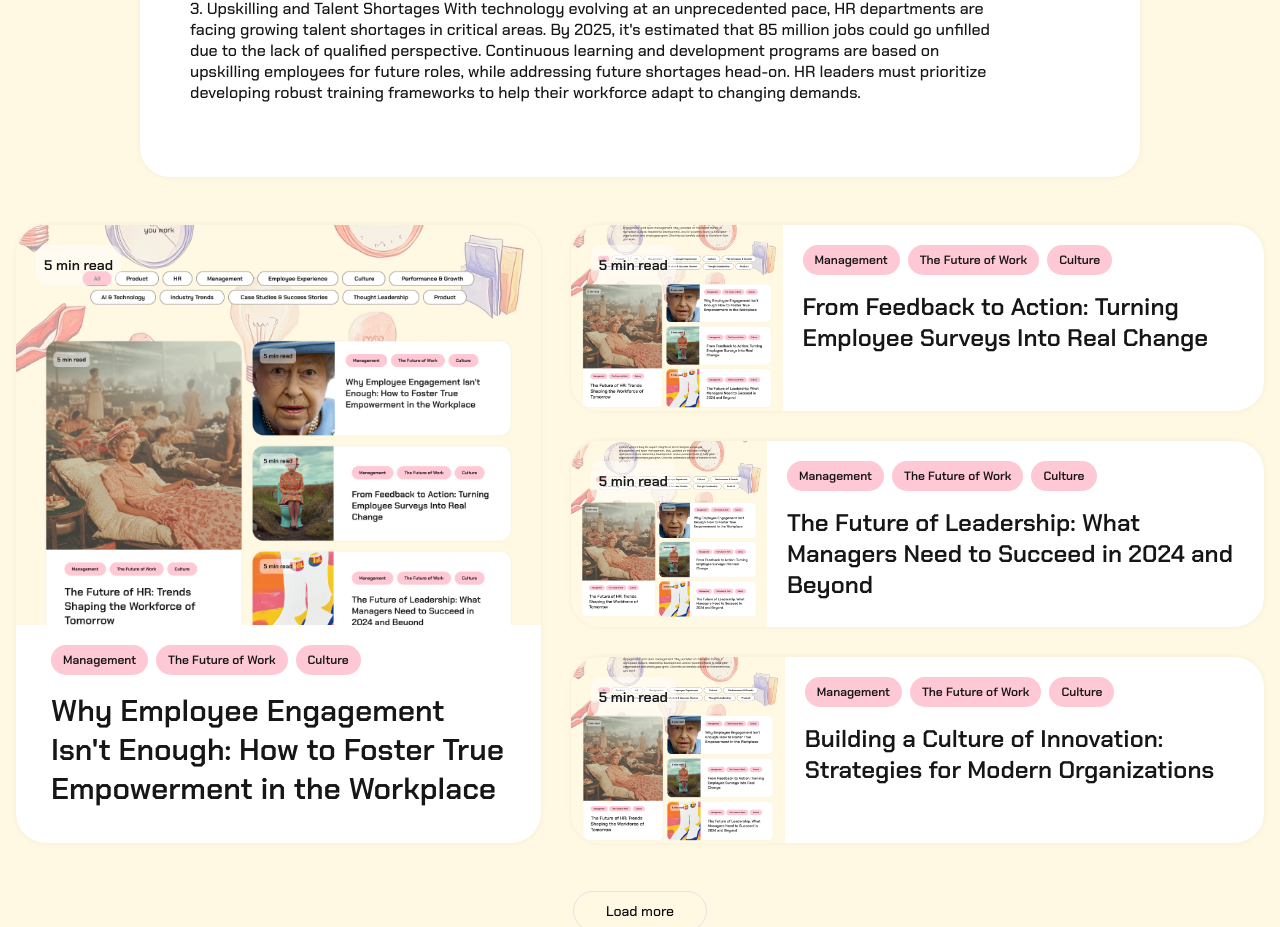
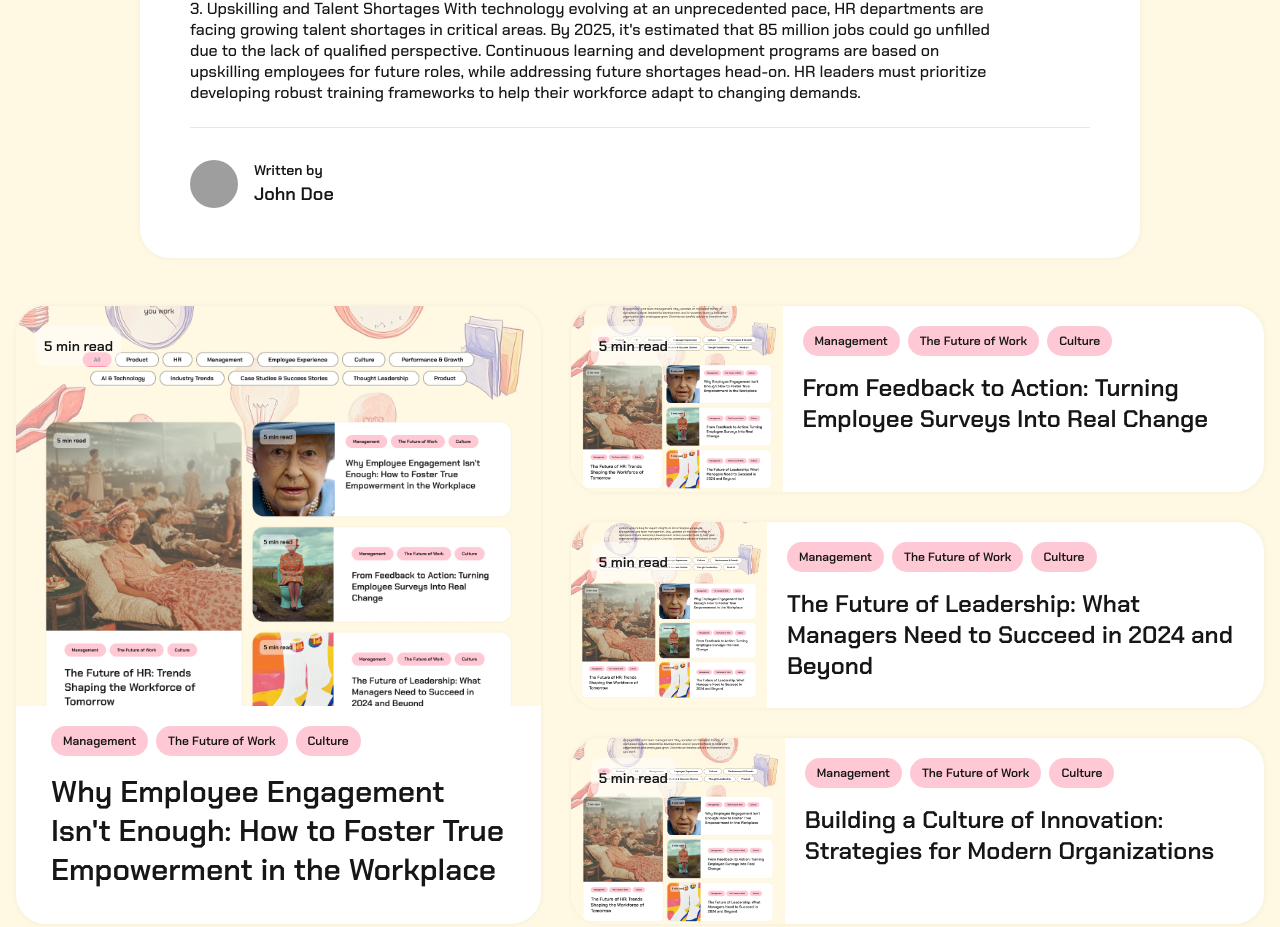
Before and after one commit to adamhjort/sprowweb, a React (Vite) app: page /blog/1 in a window 1280 px wide. Shown: the part 1153-2080 px from the top of the page. Built offline with nearby package versions, Linux system fonts and the light colour scheme; grey boxes are pictures that could not be loaded.

Commit message:
Add author information to blog posts
Implemented functionality to display the author's profile at the bottom of specific blog posts, including a round picture and name. This feature connects to the WordPress author data.
[skip gpt_engineer]

```diff
--- a/src/pages/BlogPost.tsx
+++ b/src/pages/BlogPost.tsx
@@ -2,6 +2,7 @@ import { Button } from "@/components/ui/button";
 import { Link } from "react-router-dom";
 import { RecentBlogPosts } from "@/components/blog/RecentBlogPosts";
 import { useParams } from "react-router-dom";
+import { Avatar, AvatarFallback, AvatarImage } from "@/components/ui/avatar";
 
 const BlogPost = () => {
   const { id } = useParams();
@@ -24,6 +25,10 @@ const BlogPost = () => {
       3. Upskilling and Talent Shortages
       With technology evolving at an unprecedented pace, HR departments are facing growing talent shortages in critical areas. By 2025, it's estimated that 85 million jobs could go unfilled due to the lack of qualified perspective. Continuous learning and development programs are based on upskilling employees for future roles, while addressing future shortages head-on. HR leaders must prioritize developing robust training frameworks to help their workforce adapt to changing demands.
     `,
+    author_info: {
+      name: "John Doe",
+      avatar: "https://api.dicebear.com/7.x/avataaars/svg?seed=John"
+    }
   };
 
   return (
@@ -69,6 +74,18 @@ const BlogPost = () => {
                 </p>
               ))}
             </div>
+
+            {/* Author */}
+            <div className="flex items-center gap-4 pt-8 border-t border-gray-200">
+              <Avatar className="h-12 w-12">
+                <AvatarImage src={post.author_info.avatar} alt={post.author_info.name} />
+                <AvatarFallback>{post.author_info.name.charAt(0)}</AvatarFallback>
+              </Avatar>
+              <div>
+                <p className="text-sm font-semibold text-[#161616]">Written by</p>
+                <h3 className="text-lg font-semibold text-[#161616]">{post.author_info.name}</h3>
+              </div>
+            </div>
           </div>
         </div>
 
```
Also changed, not shown: 1 other file (tests, documents, lock files or other folders).
